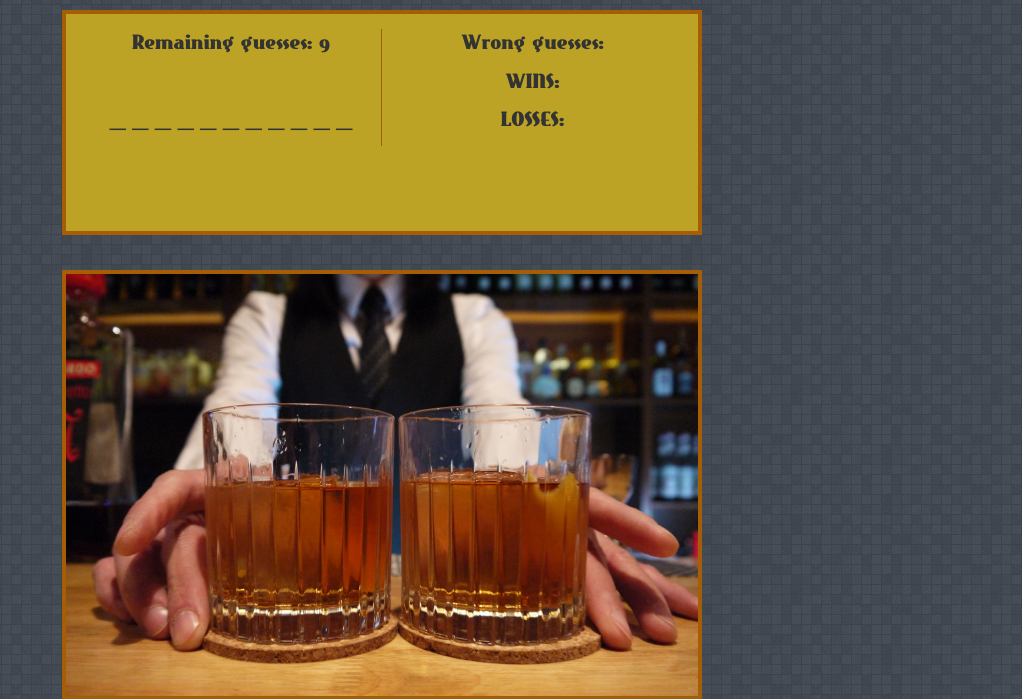
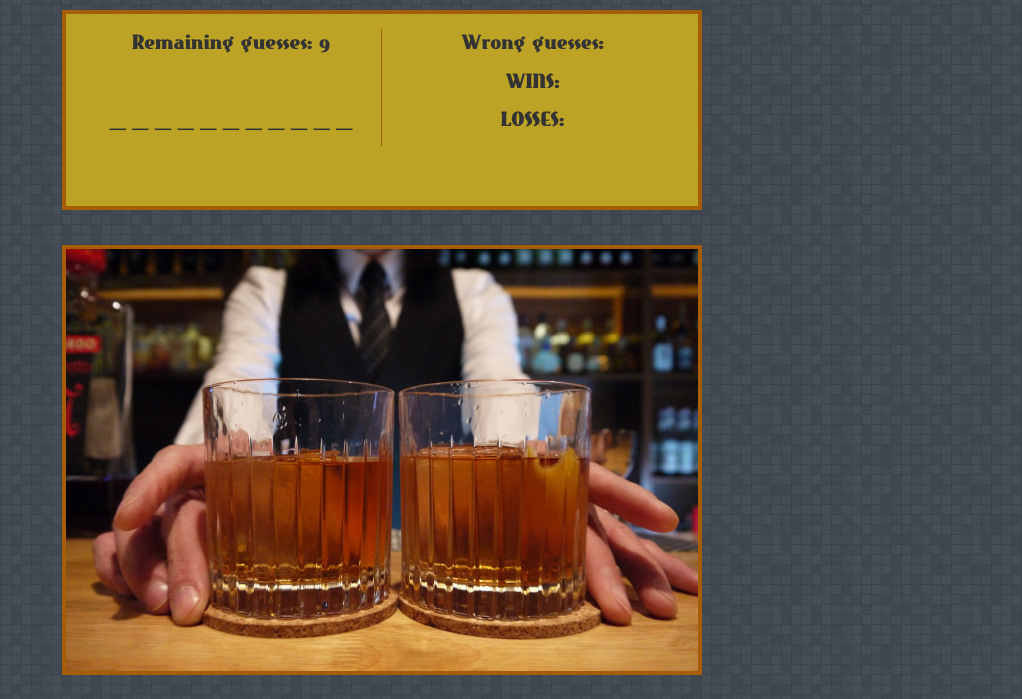
Before and after one commit to rpalmore/hangman, a PHP site: page / in a window 1280 px wide. Shown: the part 336-1035 px from the top of the page, without its empty margins (258-1280 px from the left). Run offline with PHP 8.4, Linux system fonts and the light colour scheme.

Commit message:
updating

```diff
--- a/assets/css/style.css
+++ b/assets/css/style.css
@@ -45,7 +45,7 @@ body {
 	font-size: 20px;
 	background-color: #bca325;
 	border: 4px solid #a55e06;
-	height: 225px;
+	height: 200px;
 	padding-top: 15px;
 	margin-bottom: 35px;
 }
```
